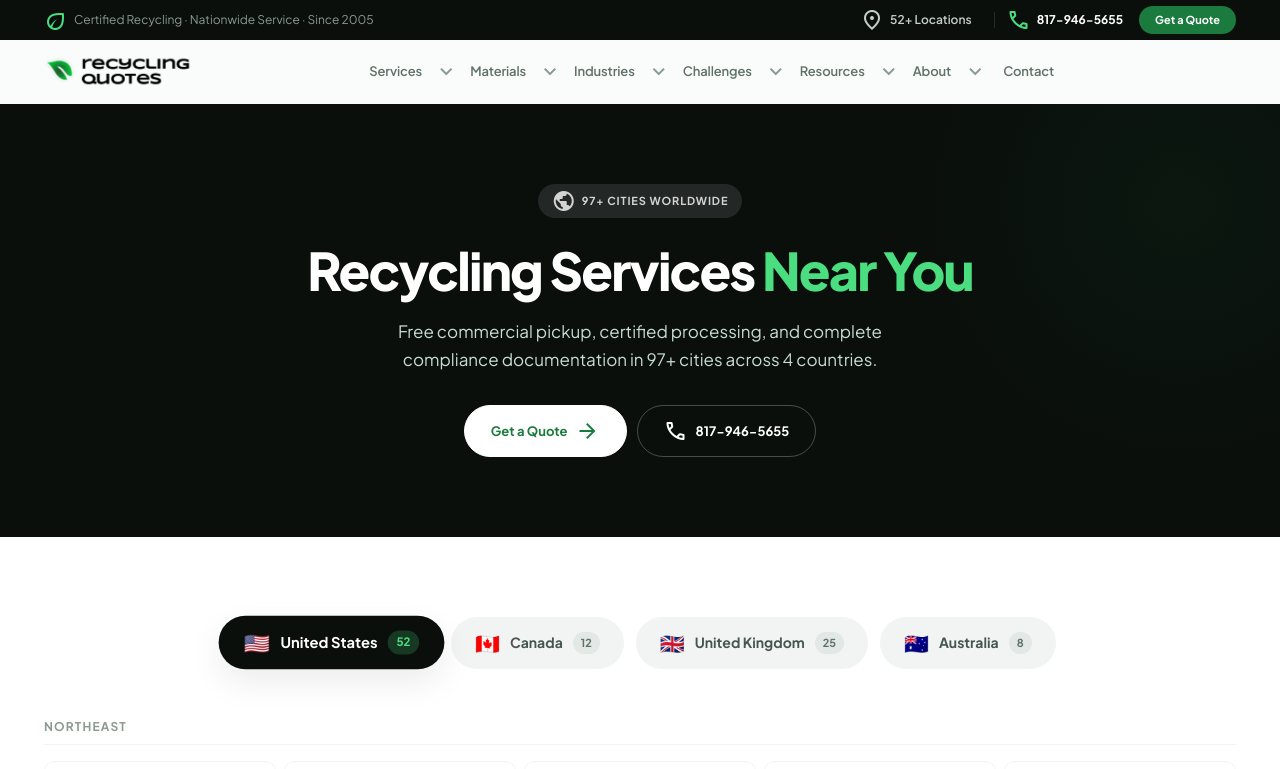
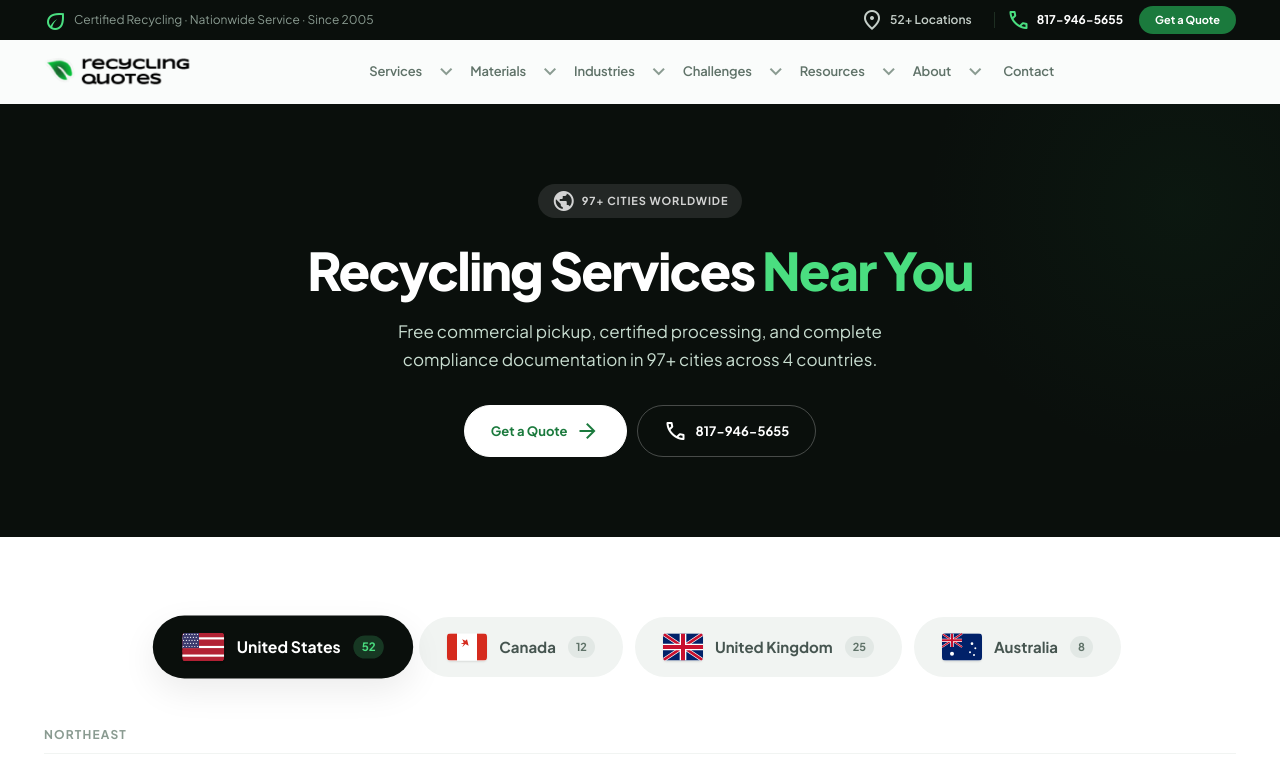
Before and after one commit to grossiweb/FreerecyclingquotesDaniel, a Next.js app: page /locations in a window 1280 px wide. Shown: the top 769 px of the page. Built offline with nearby package versions, Linux system fonts and the light colour scheme.

Commit message:
SVG country flags + Impacts We Make proper heading

```diff
--- a/app/locations/page.tsx
+++ b/app/locations/page.tsx
@@ -4,6 +4,54 @@ import { useState } from 'react';
 import Link from 'next/link';
 import { LOCATIONS, SERVICES, CONTACT } from '@/lib/data';
 import { ScrollReveal } from '@/components/ui';
+
+// SVG Flag components — render consistently on all devices (no emoji issues on Windows)
+const FLAGS: Record<string, React.ReactNode> = {
+  usa: (
+    <svg viewBox="0 0 60 40" className="w-10 h-7 rounded-[4px] shadow-sm shrink-0" xmlns="http://www.w3.org/2000/svg">
+      <rect width="60" height="40" fill="#B22234"/>
+      {[0,1,2,3,4,5,6].map(i => <rect key={i} y={i * 6.15} width="60" height="3.08" fill={i % 2 === 0 ? '#B22234' : '#fff'}/>)}
+      <rect width="24" height="21.54" fill="#3C3B6E"/>
+      {/* Simplified stars */}
+      {[0,1,2,3,4].map(r => [0,1,2,3,4,5].slice(0, r % 2 === 0 ? 6 : 5).map(c => (
+        <circle key={`${r}-${c}`} cx={2 + c * 4 + (r % 2 === 0 ? 0 : 2)} cy={2 + r * 4.3} r="0.8" fill="#fff"/>
+      )))}
+    </svg>
+  ),
+  canada: (
+    <svg viewBox="0 0 60 40" className="w-10 h-7 rounded-[4px] shadow-sm shrink-0" xmlns="http://www.w3.org/2000/svg">
+      <rect width="60" height="40" fill="#fff"/>
+      <rect width="15" height="40" fill="#D52B1E"/>
+      <rect x="45" width="15" height="40" fill="#D52B1E"/>
+      <path d="M30 8 L32 16 L28 14 L24 18 L26 14 L22 14 L26 12 L24 8 L28 10 L30 8Z" fill="#D52B1E" transform="scale(1.2) translate(-5,-1)"/>
+    </svg>
+  ),
+  uk: (
+    <svg viewBox="0 0 60 40" className="w-10 h-7 rounded-[4px] shadow-sm shrink-0" xmlns="http://www.w3.org/2000/svg">
+      <rect width="60" height="40" fill="#012169"/>
+      <path d="M0 0 L60 40 M60 0 L0 40" stroke="#fff" strokeWidth="6"/>
+      <path d="M0 0 L60 40 M60 0 L0 40" stroke="#C8102E" strokeWidth="4"/>
+      <path d="M30 0 V40 M0 20 H60" stroke="#fff" strokeWidth="10"/>
+      <path d="M30 0 V40 M0 20 H60" stroke="#C8102E" strokeWidth="6"/>
+    </svg>
+  ),
+  australia: (
+    <svg viewBox="0 0 60 40" className="w-10 h-7 rounded-[4px] shadow-sm shrink-0" xmlns="http://www.w3.org/2000/svg">
+      <rect width="60" height="40" fill="#012169"/>
+      {/* Union Jack in canton */}
+      <rect width="30" height="20" fill="#012169"/>
+      <path d="M0 0 L30 20 M30 0 L0 20" stroke="#fff" strokeWidth="3"/>
+      <path d="M0 0 L30 20 M30 0 L0 20" stroke="#C8102E" strokeWidth="2"/>
+      <path d="M15 0 V20 M0 10 H30" stroke="#fff" strokeWidth="5"/>
+      <path d="M15 0 V20 M0 10 H30" stroke="#C8102E" strokeWidth="3"/>
+      {/* Southern Cross stars (simplified) */}
+      <circle cx="45" cy="15" r="2" fill="#fff"/><circle cx="50" cy="22" r="1.5" fill="#fff"/>
+      <circle cx="42" cy="28" r="1.5" fill="#fff"/><circle cx="48" cy="32" r="1.5" fill="#fff"/>
+      {/* Commonwealth Star */}
+      <circle cx="15" cy="30" r="3" fill="#fff"/>
+    </svg>
+  ),
+};
 
 // Group US metros by region
 const US_REGIONS = [
@@ -52,13 +100,13 @@ export default function LocationsPage() {
               <button
                 key={country.slug}
                 onClick={() => setActiveCountry(country.slug)}
-                className={`flex items-center gap-2.5 px-6 py-3.5 rounded-full font-bold text-[14px] transition-all duration-200 ${
+                className={`flex items-center gap-3 px-7 py-4 rounded-full font-bold text-[15px] transition-all duration-200 ${
                   activeCountry === country.slug
                     ? 'bg-dark-bg text-white shadow-lg scale-105'
                     : 'bg-gray-100 text-gray-600 hover:bg-gray-200'
                 }`}
               >
-                <span className="text-xl leading-none">{country.flag}</span>
+                {FLAGS[country.slug]}
                 {country.name}
                 <span className={`text-[11px] font-bold px-2 py-0.5 rounded-full ${
                   activeCountry === country.slug
@@ -105,7 +153,7 @@ export default function LocationsPage() {
           {activeCountry !== 'usa' && (
             <div>
               <div className="flex items-center gap-3 mb-6">
-                <span className="text-3xl">{activeData.flag}</span>
+                {FLAGS[activeCountry]}
                 <div>
                   <h2 className="text-xl font-extrabold text-gray-800" style={{ letterSpacing: '-0.02em' }}>{activeData.name}</h2>
                   <p className="text-gray-400 text-[13px]">{activeData.metros.length} cities with recycling services</p>
--- a/app/page.tsx
+++ b/app/page.tsx
@@ -75,7 +75,8 @@ export default function HomePage() {
       <section className="bg-[#FAFCFB] py-24">
         <div className="container-rq">
           <ScrollReveal>
-            <div className="text-[11px] font-bold uppercase tracking-[.1em] text-gray-400 mb-6 text-center">Impacts We Make</div>
+            <div className="section-tag mb-6"><span className="material-symbols-outlined text-[14px]">eco</span> ESG</div>
+            <h2 className="section-title text-center mb-10">Impacts We Make</h2>
           </ScrollReveal>
           <div className="grid grid-cols-1 lg:grid-cols-3 gap-5">
             {[
```
